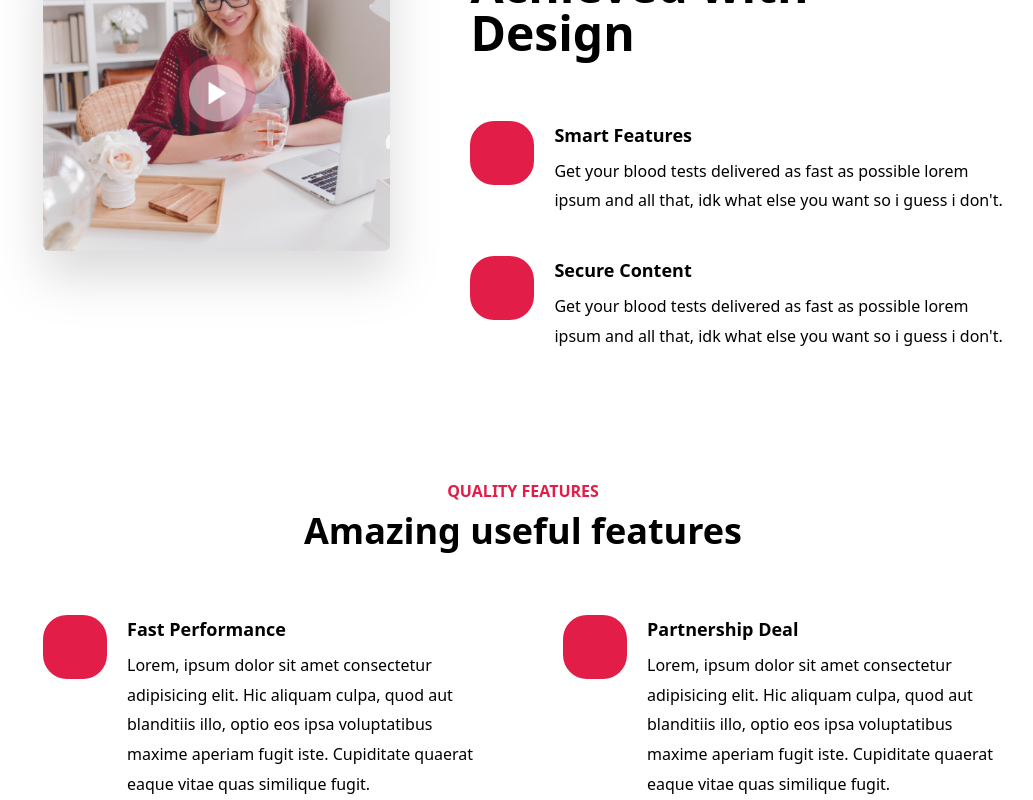
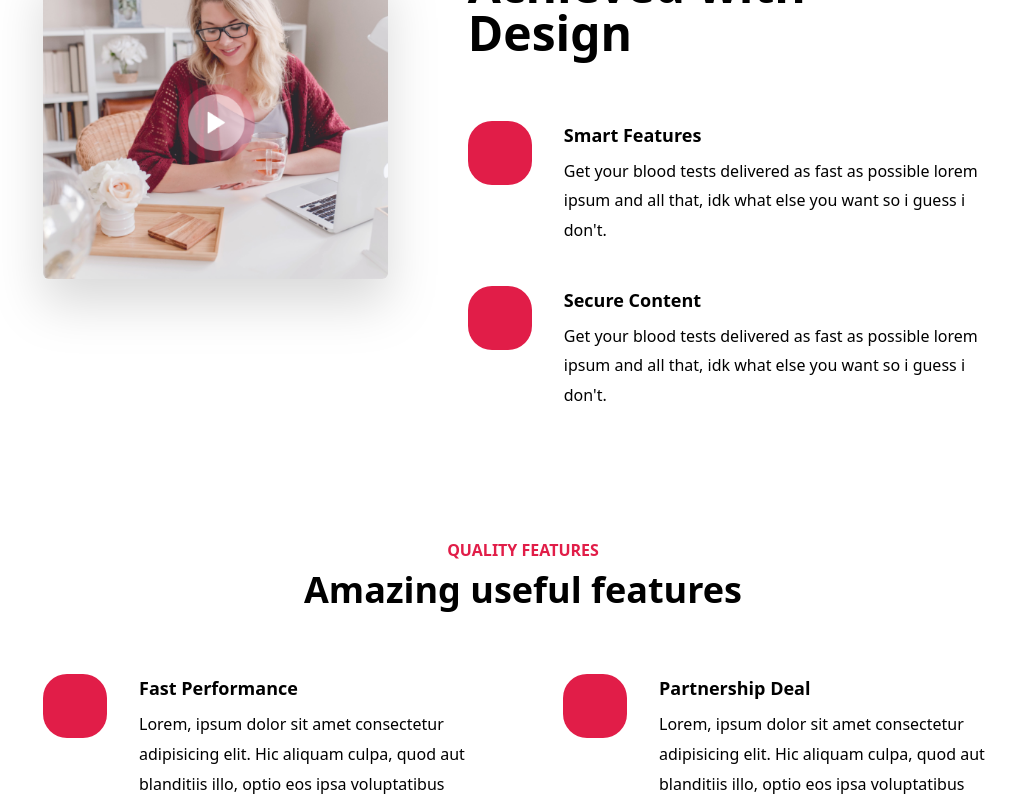
Before and after one commit to anqst/mvop-mocek-adam-22, a React (Vite) app in the folder individual-works/tailwind-design/: page / in a window 1280 px wide. Shown: the part 2200-3000 px from the top of the page, without its empty margins (117-1150 px from the left). Built offline with nearby package versions, Linux system fonts and the light colour scheme.

Commit message:
tailwind-design: MAJOR UPDATE (change gap size)

```diff
--- a/individual-works/tailwind-design/src/components/Item.jsx
+++ b/individual-works/tailwind-design/src/components/Item.jsx
@@ -4,7 +4,7 @@ function Item(props) {
     props.imageDirection == "horizontal" ? flexDirection = "row" : flexDirection = "col";
 
     return (
-        <div className={`flex flex-${flexDirection} gap-5`}>
+        <div className={`flex flex-${flexDirection} gap-x-8 gap-y-5`}>
             <div className="flex flex-col gap-5">
                 <div className="w-16 h-16 bg-rose-600 rounded-3xl"></div>
             </div>
```
